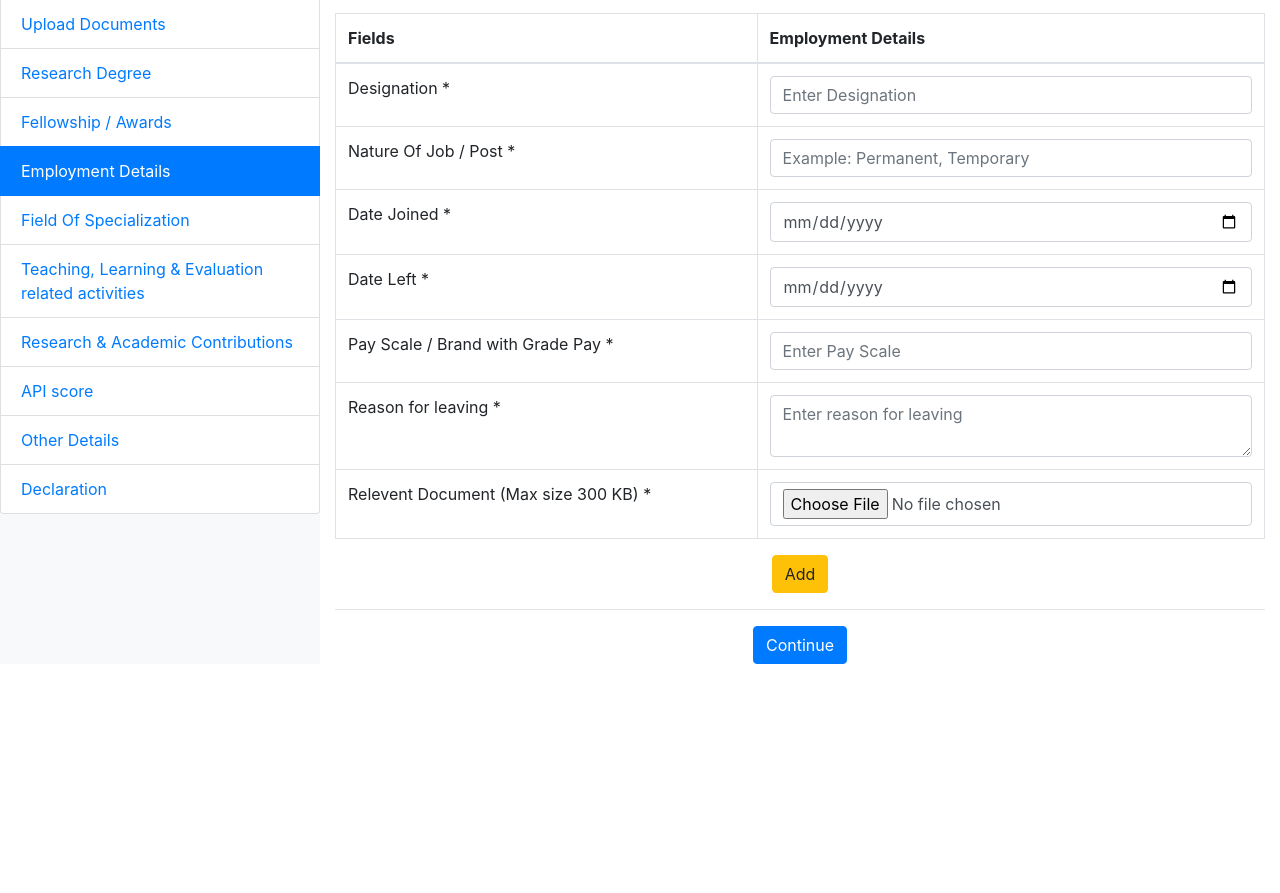
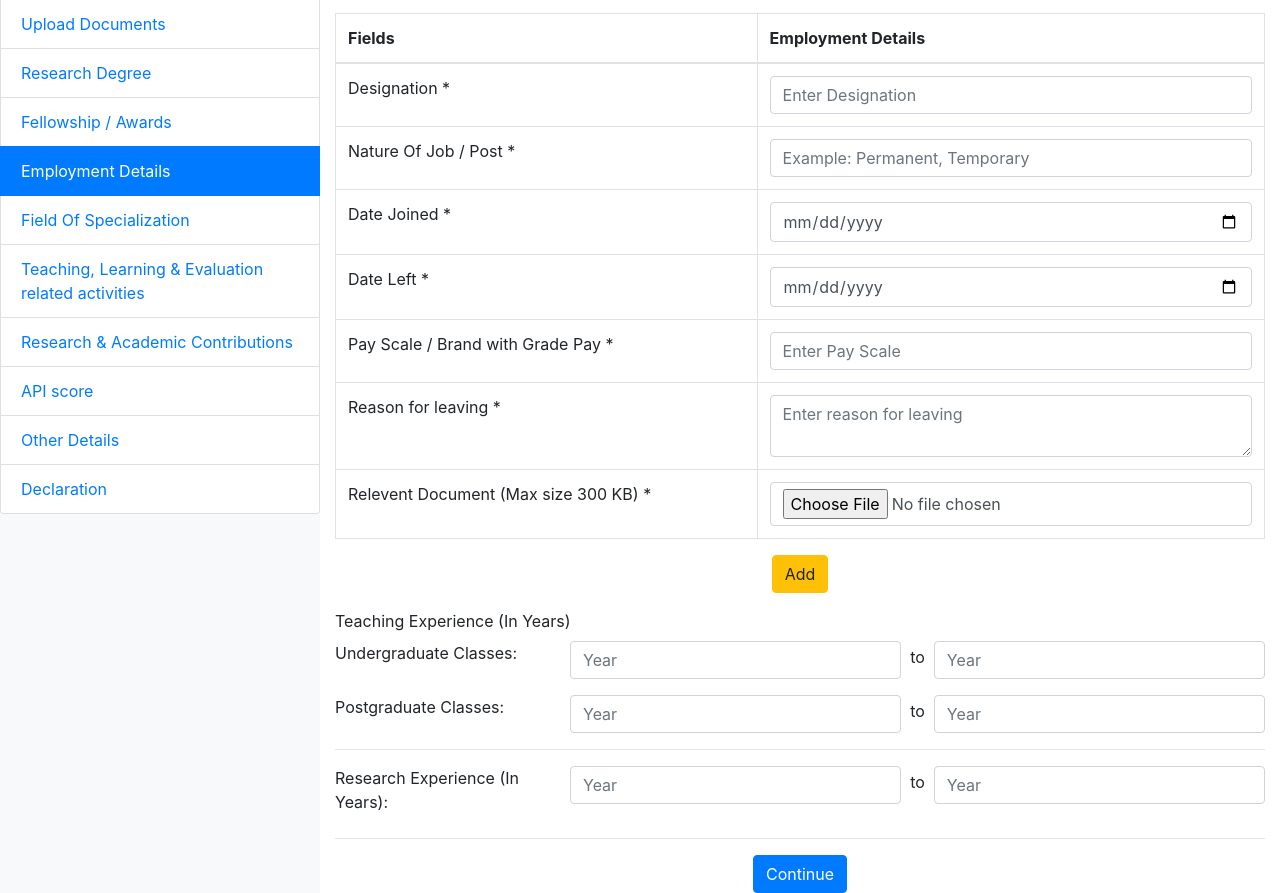
Before and after one commit to Aroxbit/LU-recruitment-portal, a PHP site: page /application/employment.php in a window 1280 px wide. Shown: the part 252-1145 px from the top of the page. Before the commit the page ends 916 px from the top, so only its background shows below. Run offline with PHP 8.4, Linux system fonts and the light colour scheme.

Commit message:
Completed employment.

```diff
--- a/application/employment.php
+++ b/application/employment.php
@@ -147,6 +147,50 @@
           </div>
         </form>
 
+
+        <!-- Form for teaching experience -->
+        <form class="form" action="">
+          <div class="inline-form">
+            <label>Teaching Experience (In Years)</label>
+            <div class="form-row">
+              <div class="col-3">Undergraduate Classes:</div>
+              <div class="col">
+                <input type="number" class="form-control" placeholder="Year" />
+              </div>
+              <div class="p-1">to</div>
+              <div class="col">
+                <input type="number" class="form-control" placeholder="Year" />
+              </div>
+            </div>
+
+            <div class="form-row mt-3">
+              <div class="col-3">Postgraduate Classes:</div>
+              <div class="col">
+                <input type="number" class="form-control" placeholder="Year" />
+              </div>
+              <div class="p-1">to</div>
+              <div class="col">
+                <input type="number" class="form-control" placeholder="Year" />
+              </div>
+            </div>
+          </div>
+
+          <hr />
+
+          <div class="inline-form">
+            <div class="form-row">
+              <label class="col-3">Research Experience (In Years): </label>
+              <div class="col">
+                <input type="number" class="form-control" placeholder="Year" />
+              </div>
+              <div class="p-1">to</div>
+              <div class="col">
+                <input type="number" class="form-control" placeholder="Year" />
+              </div>
+            </div>
+          </div>
+        </form>
+
         <hr />
 
         <div class="text-center">
```
